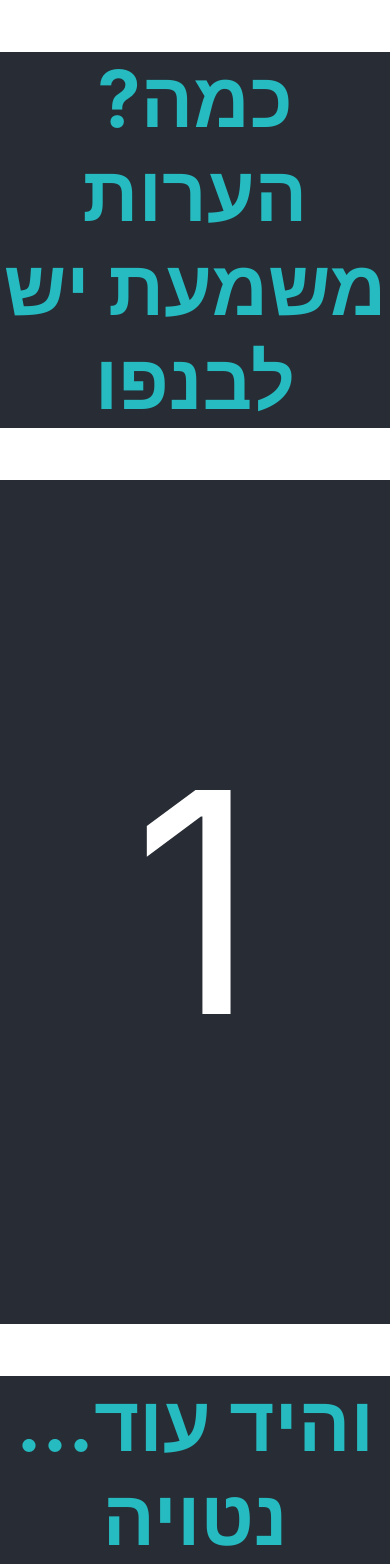
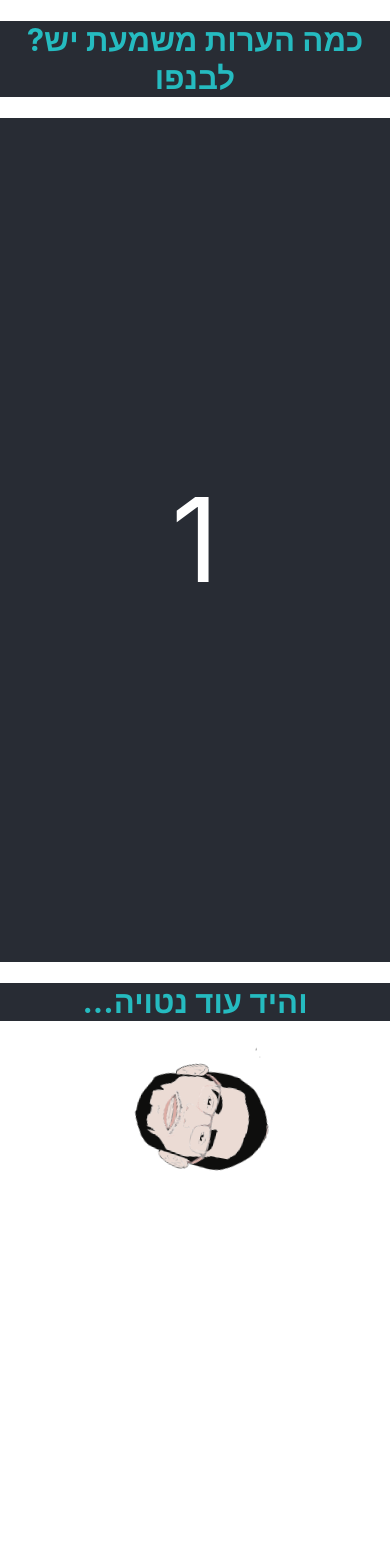
Before and after one commit to shplishka/benpo, a React (Create React App) app: page / in a window 390 px wide. Shown: the top 1568 px of the page. After the commit the page ends 1317 px from the top, so only its background shows below. Built offline with nearby package versions, Linux system fonts and the light colour scheme.

Commit message:
add responsive

```diff
--- a/src/App.css
+++ b/src/App.css
@@ -20,7 +20,7 @@
   flex-direction: column;
   align-items: center;
   justify-content: center;
-  font-size: calc(300px + 2vmin);
+  font-size:30vw;
   color: white;
 }
 
@@ -30,7 +30,7 @@
   flex-direction: column;
   align-items: center;
   justify-content: center;
-  font-size: calc(70px + 2vmin);
+  font-size:8vw;
   color: rgb(37, 187, 192);
 }
 
--- a/src/App.js
+++ b/src/App.js
@@ -1,10 +1,10 @@
-import logo from './logo.svg';
+import logo from './logo2.svg';
 import './App.css';
 
 function App() {
   return (
     <div className="App">
-            <h1 className="App-header-2">
+     <h1 className="App-header-2">
       ?כמה הערות משמעת יש לבנפו
       </h1>
       <header className="App-header">
@@ -13,6 +13,7 @@
       <h1 className="App-header-2">
       ...והיד עוד נטויה
       </h1>
+      <img src={logo} className="App-logo" alt="logo" />
     </div>
   );
 }
```
Also changed, not shown: src/app2.js (added, +25 -0 lines), src/logo2.svg (added).
